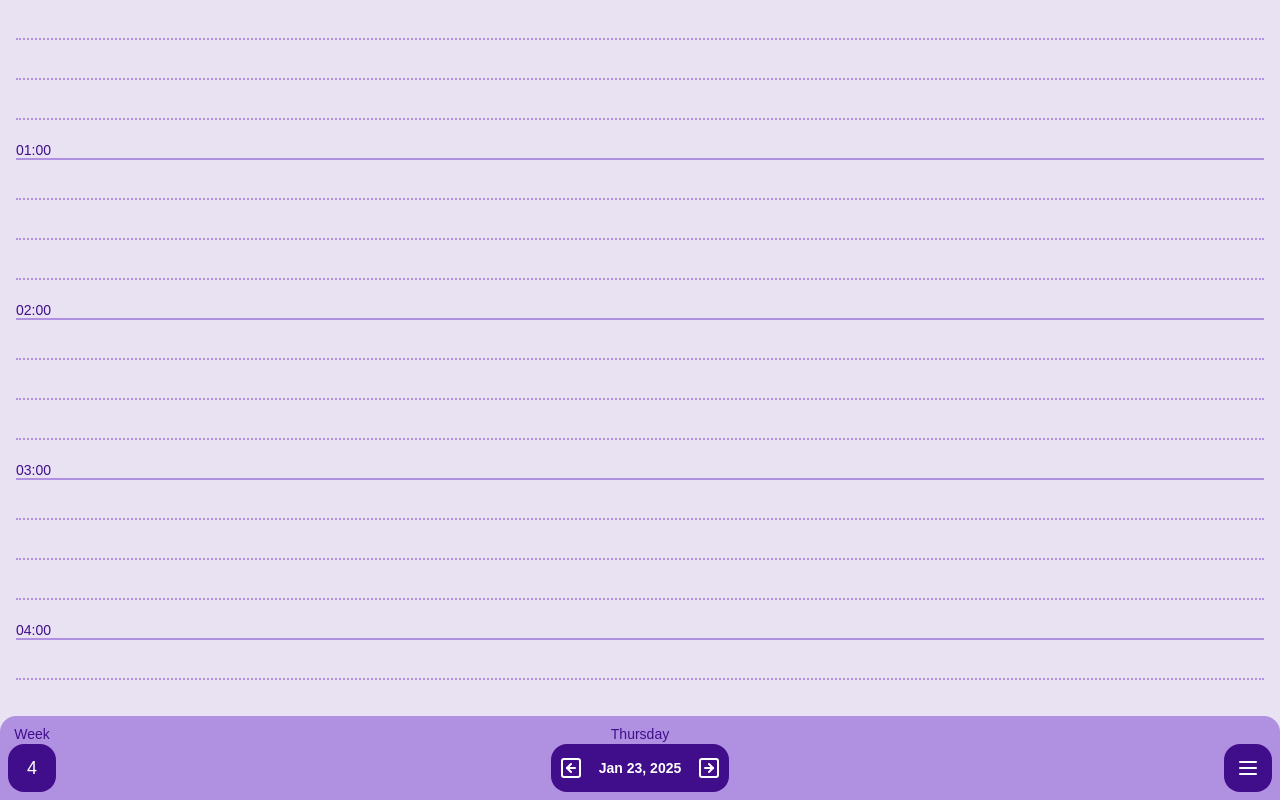
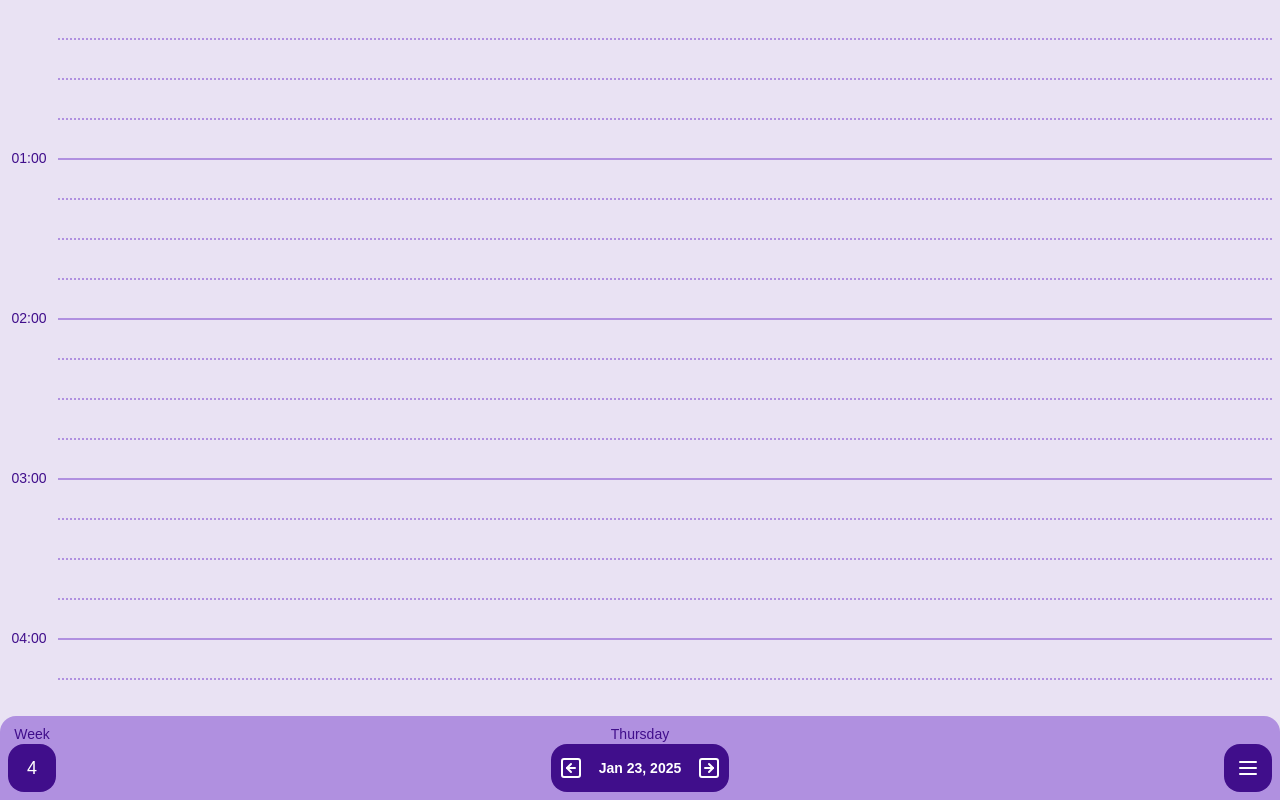
Before and after one commit to theodor349/learning-react, a Next.js app in the folder layouts-2/: page /layered-layout in a window 1280 px wide. Built offline with nearby package versions, Linux system fonts and the light colour scheme.

Commit message:
Improved Spacing

```diff
--- a/layouts-2/src/app/layered-layout/currentTimeDisplay.tsx
+++ b/layouts-2/src/app/layered-layout/currentTimeDisplay.tsx
@@ -32,7 +32,7 @@ export function CurrentTimeDisplay() {
   const currentLineTopPosition = dayProgressed * totalContentHeight - 3;
 
   return (
-    <div className={'relative z-10 border-b-4 border-dotted border-red-500 ml-10'}
+    <div className={'relative z-10 border-b-4 border-dotted border-red-500 ml-12'}
          style={{
            top: `${currentLineTopPosition}px`,
          }}
--- a/layouts-2/src/app/layered-layout/layout.tsx
+++ b/layouts-2/src/app/layered-layout/layout.tsx
@@ -7,7 +7,7 @@ export default function LearningLayout({children,}: {children: React.ReactNode})
       {/* flex-grow, enables the element to grow on the vertical axis to take up all remaining space within its parent */}
       {/* w-full, sets its width to the parents' */}
       {/* overflow-auto, enables the content within to be scrolled if it is to large */}
-      <div className={"flex-grow w-full overflow-auto px-4"}>
+      <div className={"flex-grow w-full overflow-auto px-2"}>
         { children}
       </div>
 
--- a/layouts-2/src/app/layered-layout/page.tsx
+++ b/layouts-2/src/app/layered-layout/page.tsx
@@ -20,7 +20,7 @@ function HourDisplay() {
   const hours = Array.from({ length: 24 }, (_, i) => i + 1);
 
   return (
-    <div className="w-full grid grid-cols-[30px_1fr] items-end gap-x-2"> {/* Example grid layout */}
+    <div className="w-full grid grid-cols-[42px_1fr] items-end gap-x-2"> {/* Example grid layout */}
       {hours.map((hour) => (
         <HourLine key={hour} hour={hour} />
       ))}
@@ -36,7 +36,7 @@ interface HourLineProps {
 function HourLine({hour}: HourLineProps) {
   return (
     <>
-      <div className={"text-sm text-right text-[#400e8b] z-10"}>
+      <div className={"text-sm text-center text-[#400e8b] z-10 translate-y-2"}>
         {hour === 24 ? "" : `${hour.toString().padStart(2, '0')}:00`}
       </div>
       <div className={"flex flex-col"}>
@@ -56,9 +56,9 @@ function QuarterRow({isHour}: QuarterRowProps) {
   return (
     <>
       {isHour ?
-        <div className={"h-10 w-[calc(100%+38px)] ml-[-38px] border-b-2 border-[#b090e0]"}/>
+        <div className={"h-10 w-[calc(100%)] border-b-2 border-[#b090e0] hover:bg-[rgba(176,144,224,0.25)]"}/>
         :
-        <div className={"h-10 w-[calc(100%+38px)] ml-[-38px] border-b-2 border-[#b090e0] border-dotted"}/>
+        <div className={"h-10 w-[calc(100%)] border-b-2 border-[#b090e0] border-dotted hover:bg-[rgba(176,144,224,0.25)]"}/>
       }
     </>
   )
```
